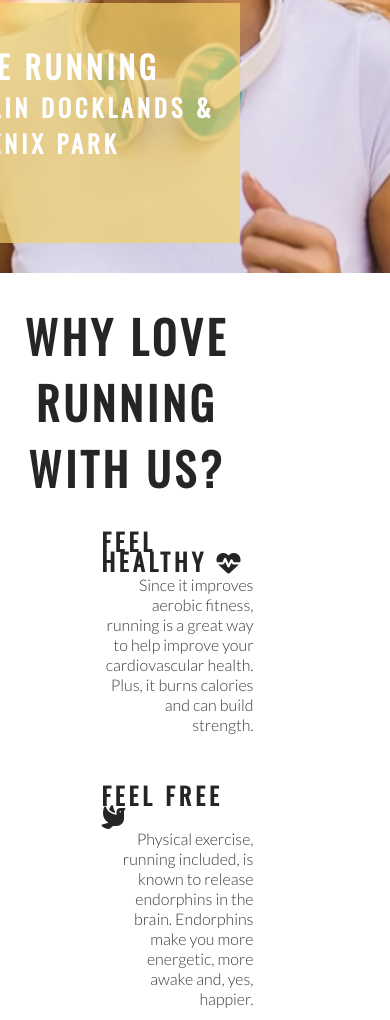
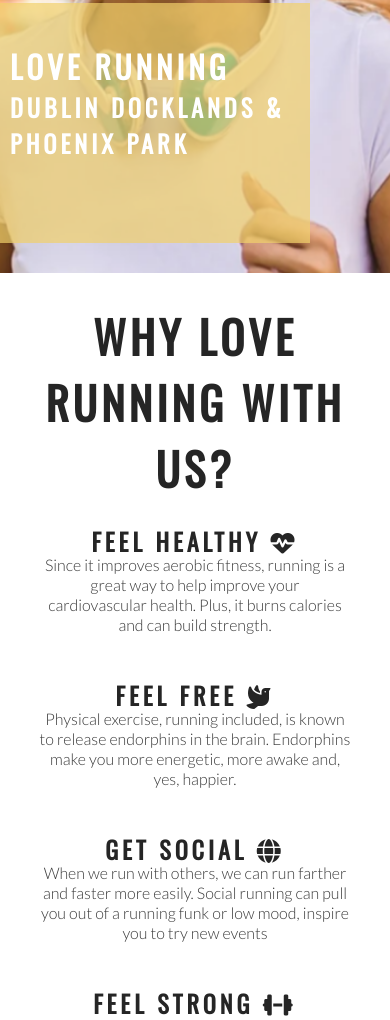
Before and after one commit to Ry-F3/Love-Running, a plain HTML site: page index.html in a window 390 px wide. Shown: the part 447-1467 px from the top of the page. Drawn offline with nearby package versions, Linux system fonts and the light colour scheme.

Commit message:
add styles for club ethos section on mobile screens

```diff
--- a/assets/css/style.css
+++ b/assets/css/style.css
@@ -255,6 +255,7 @@ footer {
     #club-ethos {
         width: 65%;
         height: 1200px;
+        margin: 0 auto;
     }
 
     #welcome {
@@ -292,5 +293,28 @@ footer {
         line-height: 25px;
     }
 
+    #cover-text {
+        left: 0;
+    }
 
+    #club-ethos {
+        width: 90%;
+        height: 1200px;
+        margin: 0 auto;
+    }
+
+    .left-about-heading, .right-about-heading{
+        width: inherit;
+    }
+
+    .left-about-heading h2, .right-about-heading h2 {
+        width: 100%;
+        text-align: center;
+    }
+
+    .left-about-heading p, .right-about-heading p {
+        text-align: center;
+        padding: 0 20px;
+    }
 }
+}
```
